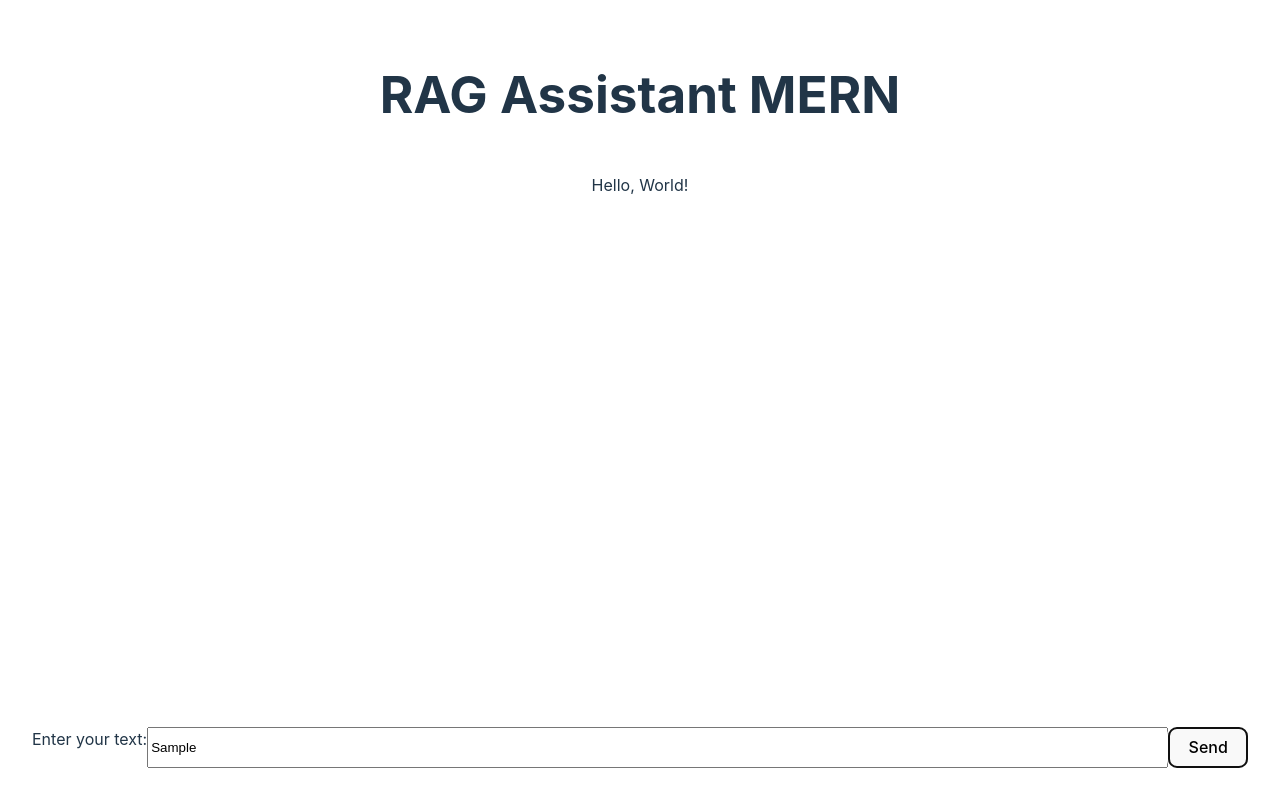
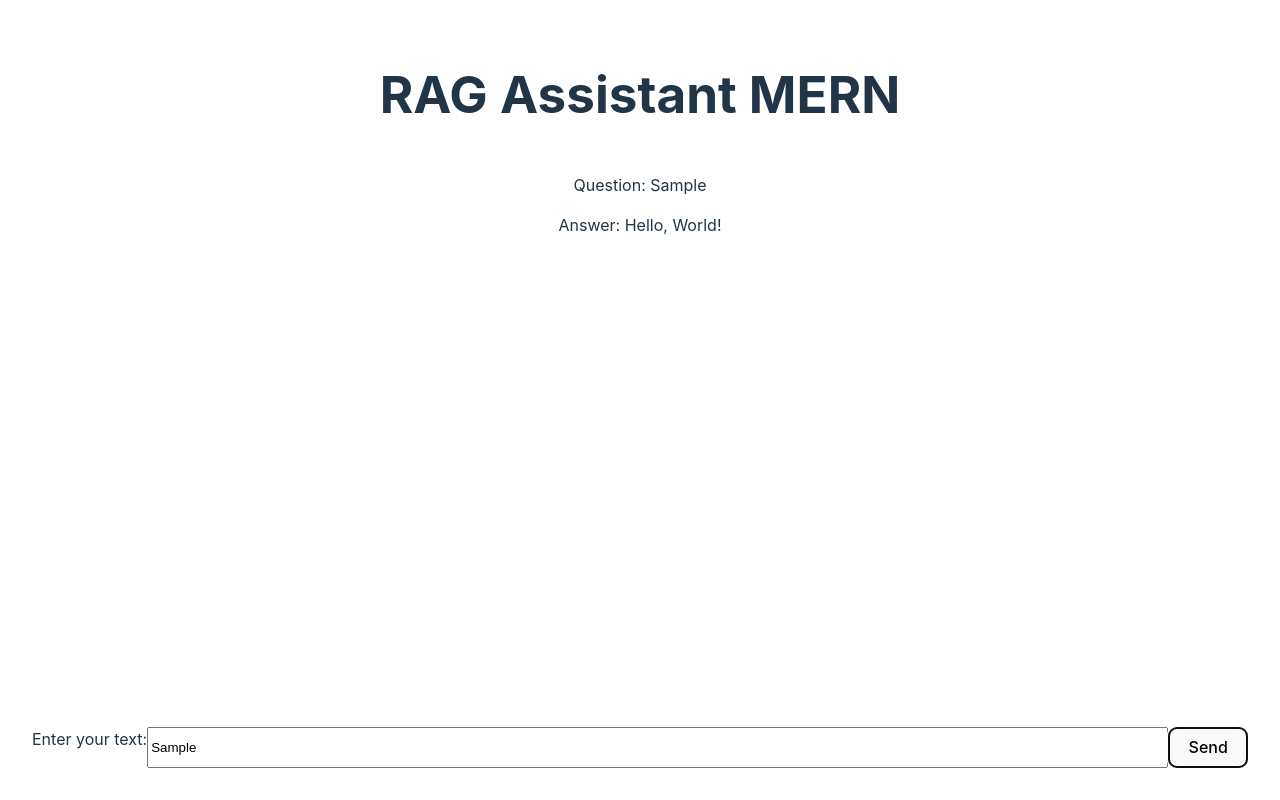
Before and after one commit to M-8-Hype/rag-assistant-mern, a React (Vite) app in the folder client/: page / in a window 1280 px wide. Both pictures are taken after typing "Sample" into the empty fields and a click on the button "Send". Built offline with nearby package versions, Linux system fonts and the light colour scheme; data requests are answered from the project's data file.

Commit message:
CL | Add chat history display

```diff
--- a/client/package.json
+++ b/client/package.json
@@ -9,7 +9,7 @@
     "lint": "eslint .",
     "preview": "vite preview",
     "start": "npm run dev",
-    "server": "json-server --watch src/mock-db.json --port 3001"
+    "server": "json-server src/mock-db.json --port 3001"
   },
   "author": "Alexander Suesskind <alexander.suesskind@yahoo.com>",
   "license": "CC-BY-ND-4.0",
--- a/client/src/components/Chat/Chat.jsx
+++ b/client/src/components/Chat/Chat.jsx
@@ -4,7 +4,7 @@ import ChatOutput from '../ChatOutput/ChatOutput'
 
 const Chat = () => {
     const [inputText, setInputText] = useState('')
-    const [outputText, setOutputText] = useState('')
+    const [query, setQuery] = useState(null)
 
     const handleChange = (e) => {
         const { value } = e.target
@@ -16,14 +16,18 @@ const Chat = () => {
         fetch('http://localhost:3001/responses')
             .then(res => res.json())
             .then(data => {
-                setOutputText(data[0].message)
+                const newOutputText = data[0].message
+                setQuery({
+                    inputText: inputText,
+                    outputText: newOutputText
+                })
             })
             .catch(e => console.error(`Error: ${e}`))
     }
 
     return (
         <>
-            <ChatOutput outputText={outputText} />
+            <ChatOutput query={query} />
             <form className={styles.chatInput} onSubmit={handleSubmit}>
                 <label htmlFor="name">Enter your text:</label>
                 <input
--- a/client/src/components/ChatOutput/ChatOutput.jsx
+++ b/client/src/components/ChatOutput/ChatOutput.jsx
@@ -1,12 +1,30 @@
 import styles from './ChatOutput.module.scss'
+import { useState, useEffect } from 'react'
 
-const ChatOutput = ({ outputText }) => {
+const ChatOutput = ({ query }) => {
+    const [chatHistory, setChatHistory] = useState([])
+
+    useEffect(() => {
+        if (query) {
+            console.log(query)
+            const newObject = Object.assign({}, { id: chatHistory.length }, query)
+            setChatHistory(prevArray => [...prevArray, newObject])
+        }
+    }, [query])
+
+    const chatDisplay = chatHistory.map(chatQuery => (
+        <div key={chatQuery.id} className={styles.chatOutput}>
+            <p>Question: {chatQuery.inputText}</p>
+            <p>Answer: {chatQuery.outputText}</p>
+        </div>
+        )
+
+    )
+
     return (
-        <>
-            <div className={styles.chatOutput}>
-                {outputText && <p>{outputText}</p>}
-            </div>
-        </>
+        <div className={styles.chatDisplay}>
+            {chatDisplay}
+        </div>
     )
 }
 
--- a/client/src/components/ChatOutput/ChatOutput.module.scss
+++ b/client/src/components/ChatOutput/ChatOutput.module.scss
@@ -1,3 +1,3 @@
-.chatOutput {
+.chatDisplay {
     flex: 1 0 auto;
 }
```
